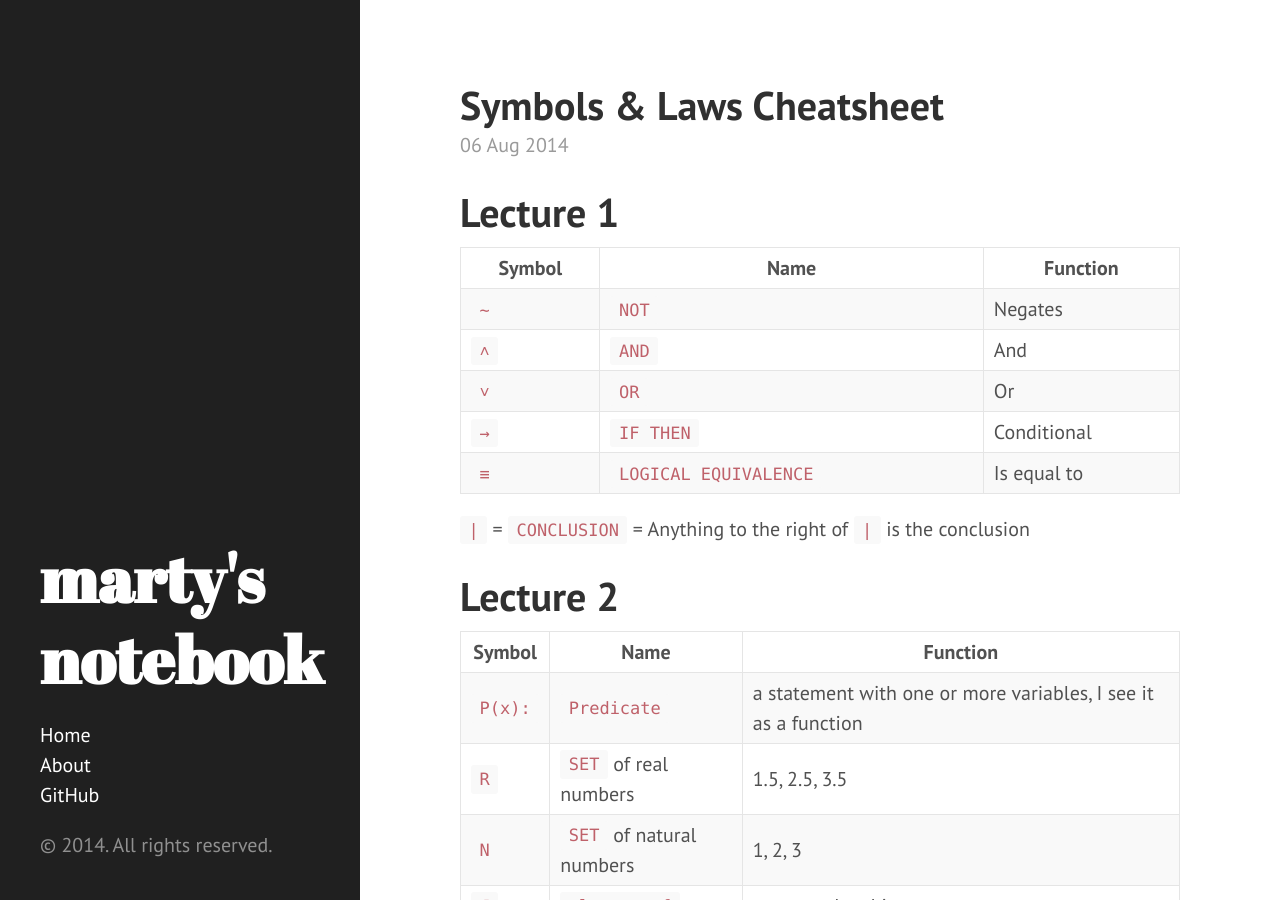
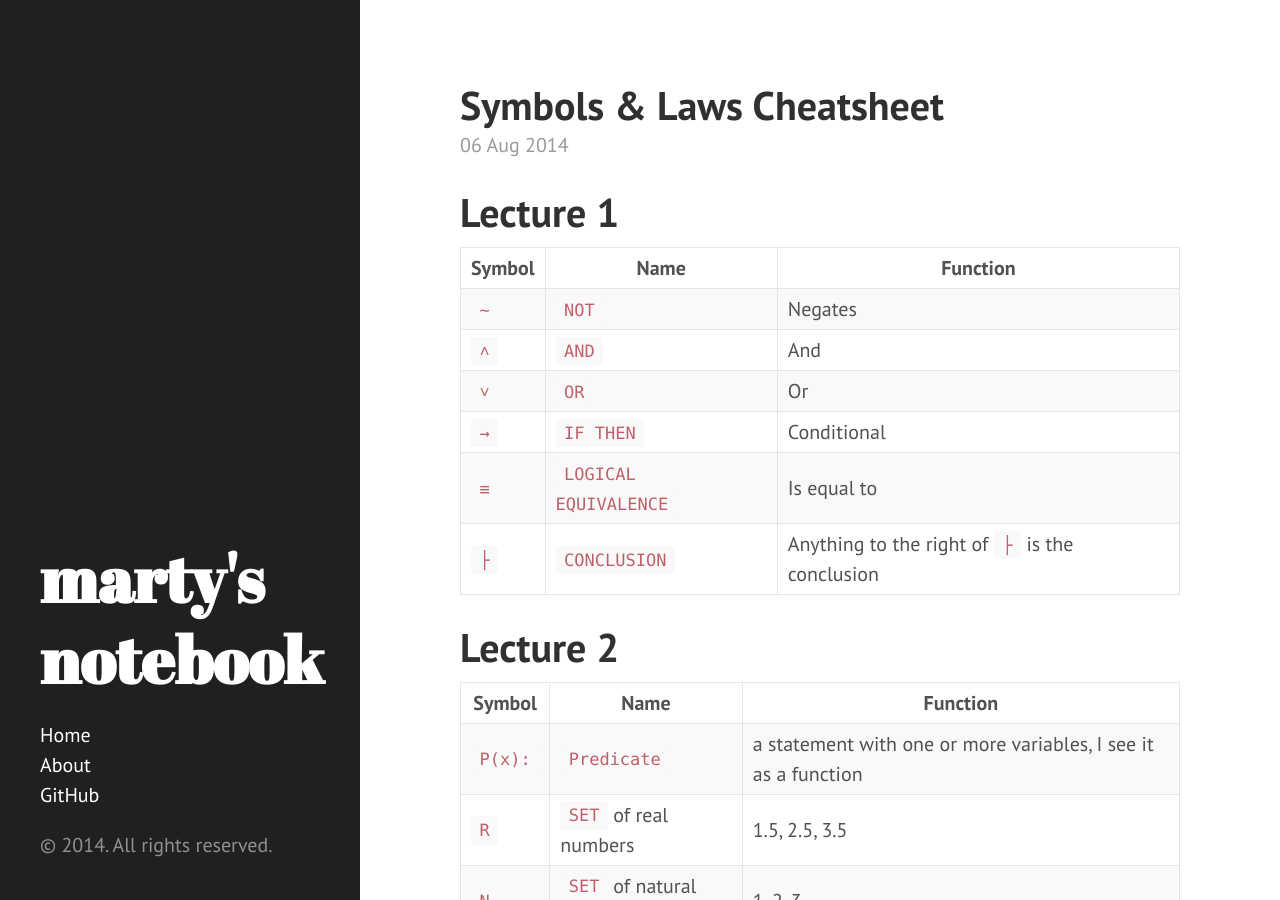
Before and after one commit to martymcflywa/martymcflywa.github.io, a Jekyll site: the page built from _posts/2014-08-06-ENS1161-symbols-and-laws-cheatsheet.md, in a window 1280 px wide and 900 px high. Built offline with Jekyll 4.4.1, drawn with Linux system fonts in a browser that asks for light colours; Markdown is read by kramdown in place of the engine named in the settings.

```diff
--- a/_posts/2014-08-06-ENS1161-symbols-and-laws-cheatsheet.md
+++ b/_posts/2014-08-06-ENS1161-symbols-and-laws-cheatsheet.md
@@ -16,10 +16,9 @@ categories:
 | `˅`    | `OR`                  | Or                                             |
 | `→`    | `IF THEN`             | Conditional                                    |
 | `≡`    | `LOGICAL EQUIVALENCE` | Is equal to                                    |
+| `├`    | `CONCLUSION`          | Anything to the right of `├` is the conclusion |
 
 <!--more-->
-
-`|` = `CONCLUSION` = Anything to the right of `|` is the conclusion
 
 # Lecture 2
 
```
